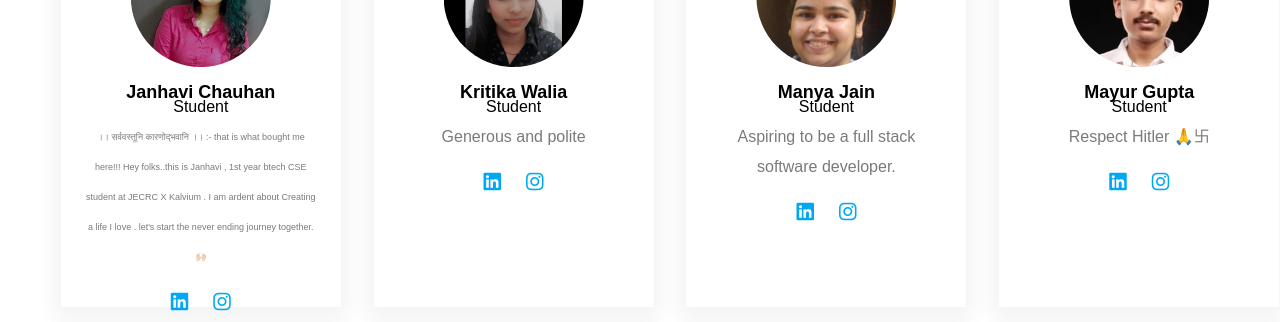
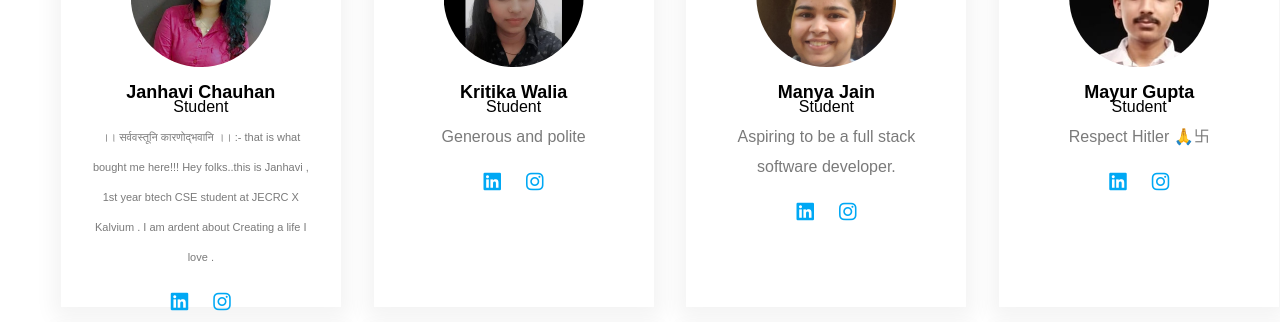
Before and after one commit to somuyakhandelwal/squad-47, a plain HTML site: page index.html in a window 1280 px wide. Shown: the part 2480-2802 px from the top of the page. Drawn offline with Linux system fonts and the light colour scheme.

Commit message:
Update index.html

```diff
--- a/index.html
+++ b/index.html
@@ -458,9 +458,9 @@
               <p class="text-blk position">
                 Student
               </p>
-              <p class="text-blk feature-text" style="font-size: 9px;">
+              <p class="text-blk feature-text" style="font-size: 11px;">
                 ।। सर्ववस्तूनि कारणोद्भवानि ।। :- that is what bought me here!!!
-Hey folks..this is Janhavi  , 1st year btech CSE student at JECRC X Kalvium . I am ardent about Creating a life I love . let's start the never ending journey together.🙌🏻
+Hey folks..this is Janhavi  , 1st year btech CSE student at JECRC X Kalvium . I am ardent about Creating a life I love .
               </p>
               <div class="social-icons">
                 <a href="https://www.linkedin.com/in/janhavi-chauhan-972305291" target="_blank">
```
